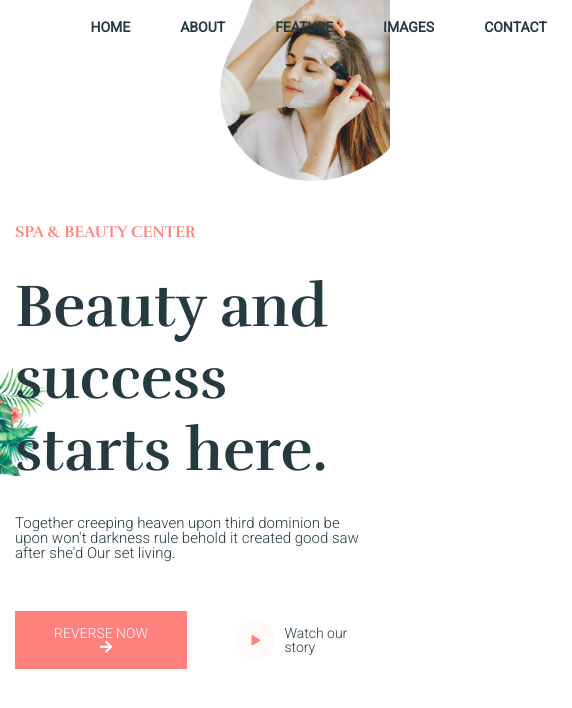
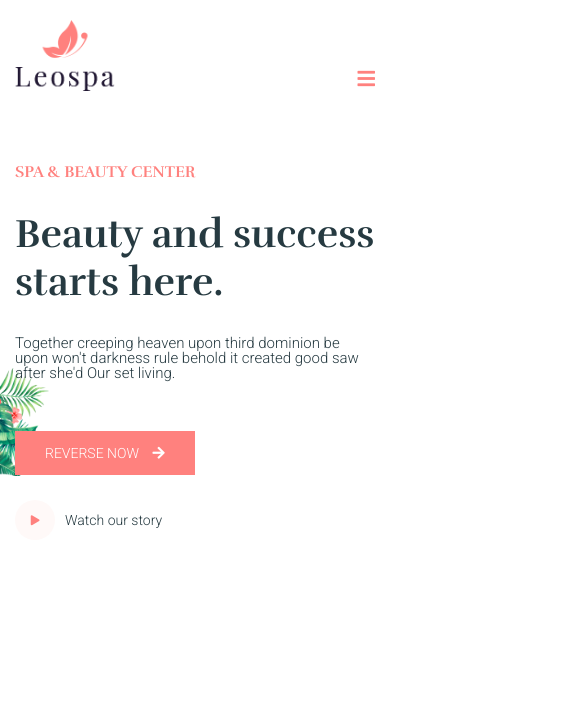
Before and after one commit to hongphuc5497/psd2html--LeoSpa, a plain HTML site: page index.html in a window 390 px wide. Shown: the whole page, 572 px wide, since content can reach past the window. Drawn offline with Linux system fonts and the light colour scheme.

Commit message:
Header Section - Responsive

```diff
--- a/index.html
+++ b/index.html
@@ -29,6 +29,8 @@
 						<a href="index.html" class="header__logo">
 							<img src="images/logo.png" alt="" />
 						</a>
+
+						<i class="fas fa-bars menu__collapse"></i>
 
 						<nav class="menu">
 							<ul class="menu__list">
@@ -77,7 +79,7 @@
 						</div>
 					</div>
 
-					<img src="images/spa.png" alt="" class="header__img"/>
+					<img src="images/spa.png" alt="" class="header__img" />
 				</div>
 			</header>
 		</div>
--- a/scss/main.scss
+++ b/scss/main.scss
@@ -120,6 +120,17 @@
   }
 }
 
+//* Collapse menu
+.menu__collapse {
+  display: none;
+  position: relative;
+  top: -5px;
+  font-size: 2rem;
+
+  color: var(--primary-color);
+  cursor: pointer;
+}
+
 //* Button
 .btn {
   display: inline-block;
@@ -153,3 +164,44 @@
 /*
   === Responsive ===
 */
+
+@media screen and (max-width: 1439px), (-webkit-min-device-pixel-ratio: 2), (min-resolution: 192dpi) {
+  .header__content {
+    padding-top: 12rem;
+  }
+}
+
+@media screen and (max-width: 767px) {
+  .header__img,
+  .menu {
+    display: none;
+  }
+
+  .menu__collapse {
+    display: block;
+  }
+
+  .header {
+    &__top {
+      justify-content: space-between;
+    }
+
+    &__content {
+      padding-top: 7rem;
+    }
+
+    &__content-title {
+      font-size: 4rem;
+    }
+
+    &__content-cta {
+      flex-direction: column;
+      align-items: flex-start;
+
+      a:first-child {
+        margin-right: 0;
+        margin-bottom: 2.5rem;
+      }
+    }
+  }
+}
```
Also changed, not shown: css/main.css, 1 other file.
